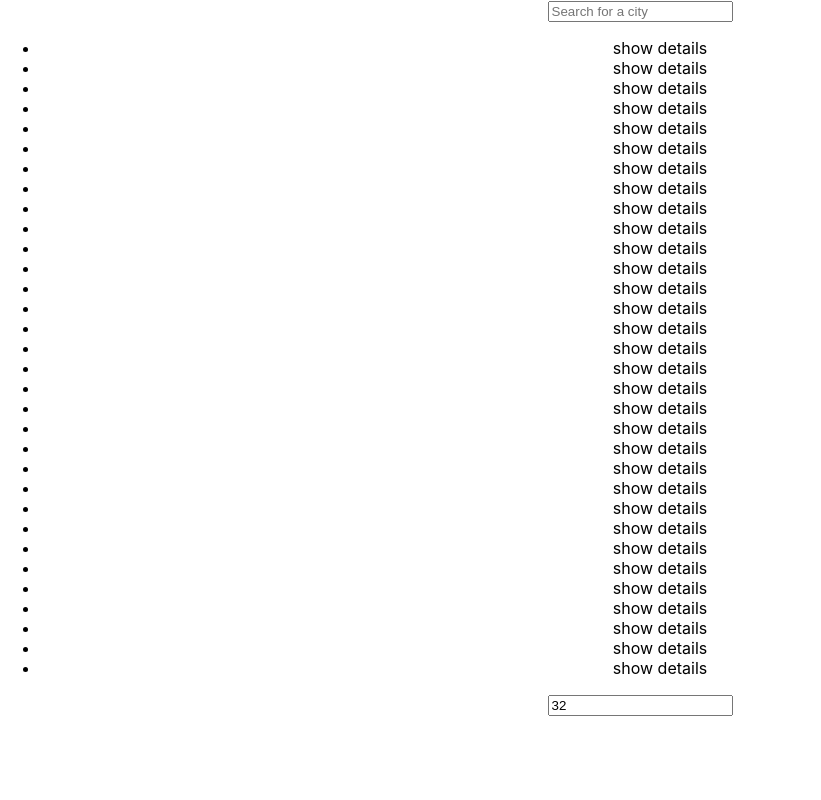
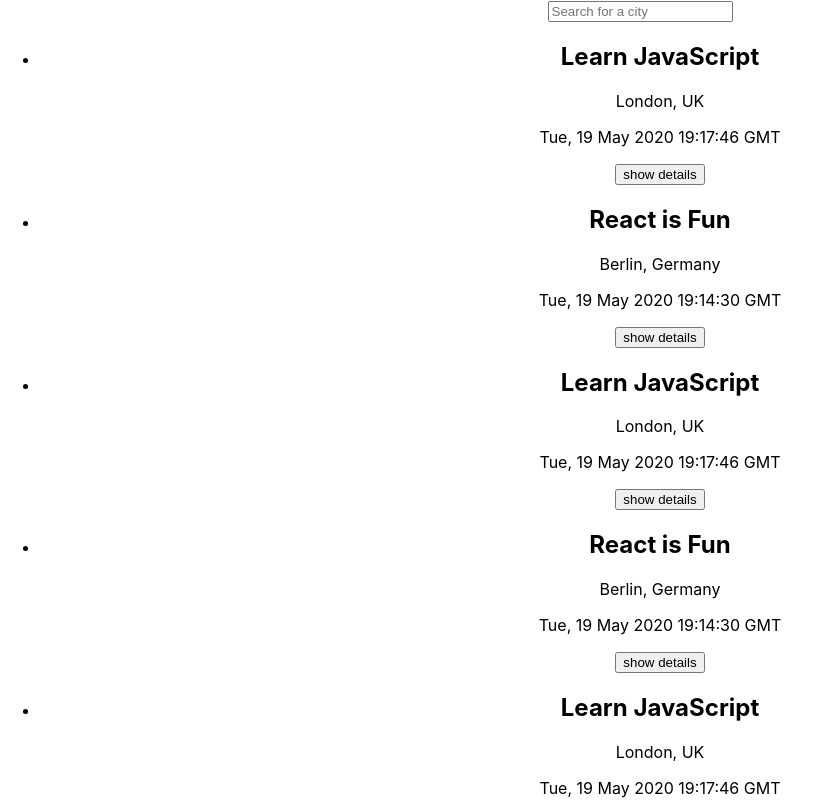
Before and after one commit to AnthonyTran1/meet, a React (Create React App) app: page / in a window 1280 px wide. Shown: the top 800 px of the page, without its empty margins (0-821 px from the left). Built offline with nearby package versions, Linux system fonts and the light colour scheme.

Commit message:
If applied, commit refactors event & event.test
Updates event and event.test based off of CF example in 4.5

```diff
--- a/src/components/Event.js
+++ b/src/components/Event.js
@@ -9,16 +9,21 @@ const Event = ({ event }) => {
   };
 
   return (
-    <li>
-      <div onClick={handleItemClicked}>{"show details"}</div>
-
+    <li className="event">
+      <h2>{event && event.summary}</h2>
+      <p>{event && event.location}</p>
+      <p>{event && new Date(event.created).toUTCString()}</p>
       {showDetails ? (
-        <ul className="eventDetails">
-          <div>{event.summary}</div>
-          <div>{event.created}</div>
-          <div>{event.location}</div>
-        </ul>
+        <p className="details">{event && event.description}</p>
       ) : null}
+      <button
+        className="details-btn"
+        onClick={() => {
+          showDetails ? setShowDetails(false) : setShowDetails(true);
+        }}
+      >
+        {showDetails ? "hide details" : "show details"}
+      </button>
     </li>
   );
 };
```
Also changed, not shown: 1 other file (tests, documents, lock files or other folders).
